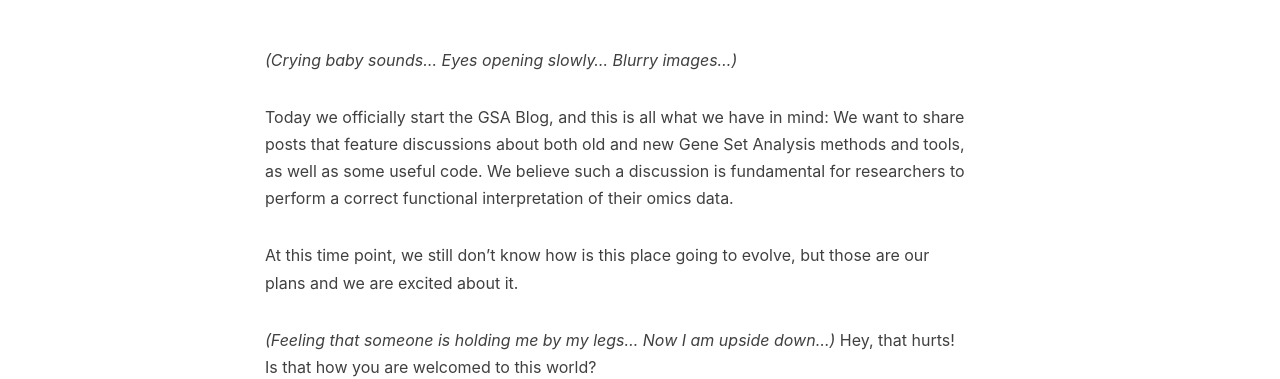
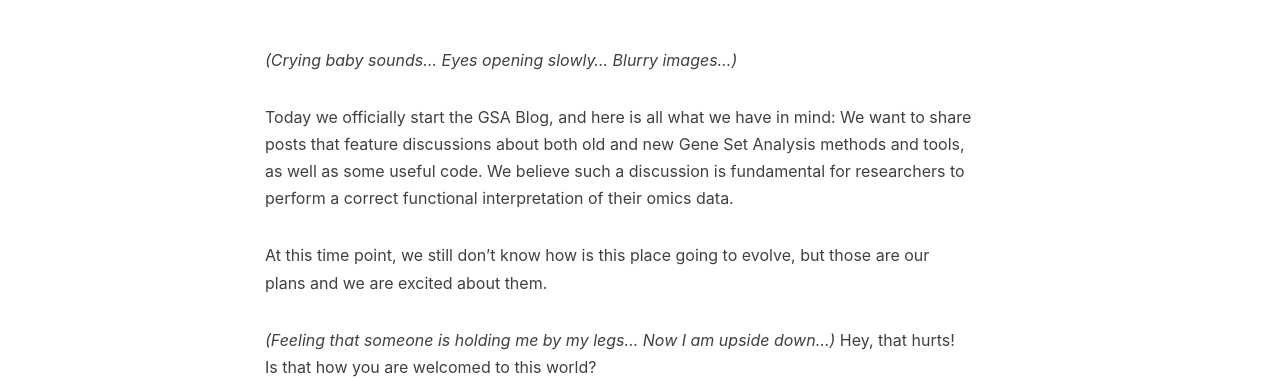
Before and after one commit to gsa-blog/gsa-blog.github.io, a Jekyll site: the page built from _posts/2019-06-14-hello-world.md, in a window 1280 px wide. Shown: the part 316-695 px from the top of the page. Built offline with Jekyll 4.4.1, drawn with Linux system fonts in a browser that asks for light colours; nearby versions of some CDN libraries; comment, search, counter and statistics services are not loaded.

Commit message:
Update 2019-06-14-hello-world.md

```diff
--- a/_posts/2019-06-14-hello-world.md
+++ b/_posts/2019-06-14-hello-world.md
@@ -12,8 +12,8 @@ tags:
 
 _(Crying baby sounds... Eyes opening slowly... Blurry images...)_
 
-Today we officially start the GSA Blog, and this is all what we have in mind: We want to share posts that feature discussions about both old and new Gene Set Analysis methods and tools, as well as some useful code. We believe such a discussion is fundamental for researchers to perform a correct functional interpretation of their omics data.
+Today we officially start the GSA Blog, and here is all what we have in mind: We want to share posts that feature discussions about both old and new Gene Set Analysis methods and tools, as well as some useful code. We believe such a discussion is fundamental for researchers to perform a correct functional interpretation of their omics data.
 
-At this time point, we still don't know how is this place going to evolve, but those are our plans and we are excited about it.
+At this time point, we still don't know how is this place going to evolve, but those are our plans and we are excited about them.
 
 _(Feeling that someone is holding me by my legs... Now I am upside down...)_ Hey, that hurts! Is that how you are welcomed to this world?
```
